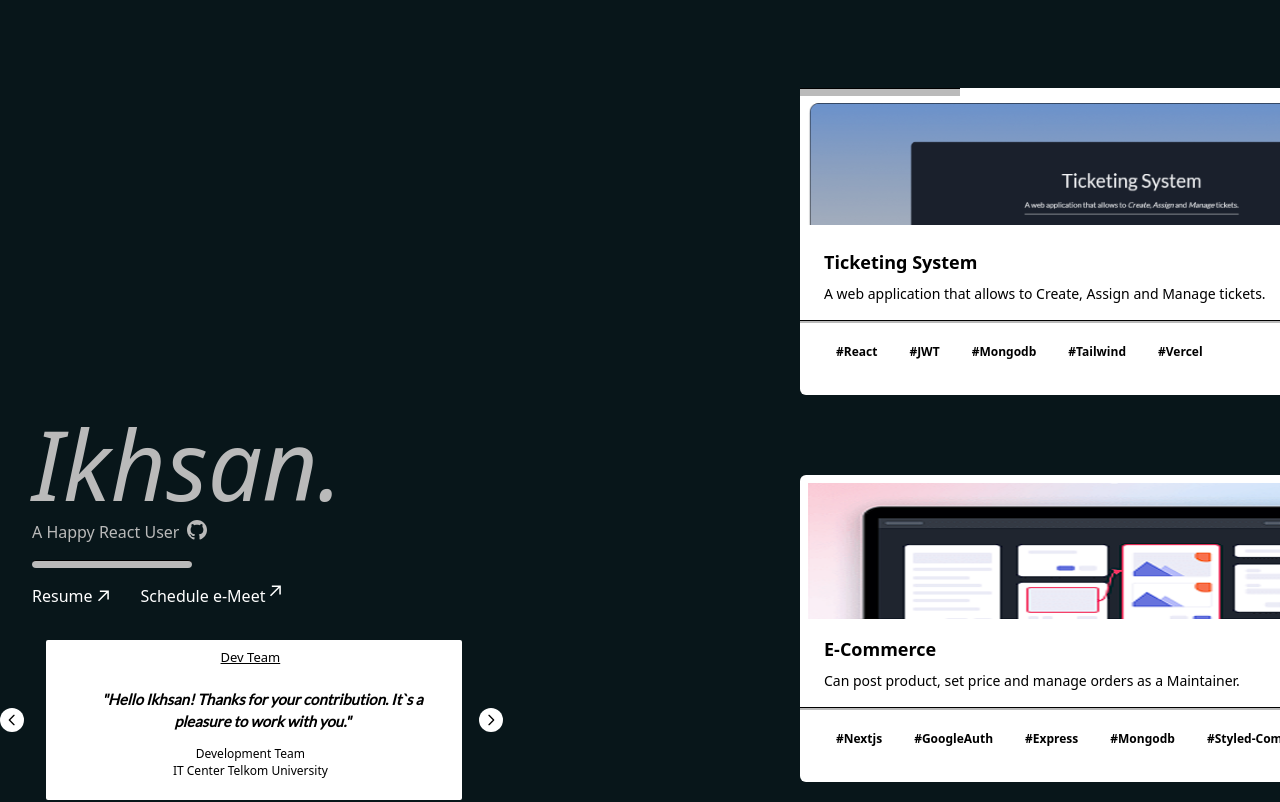
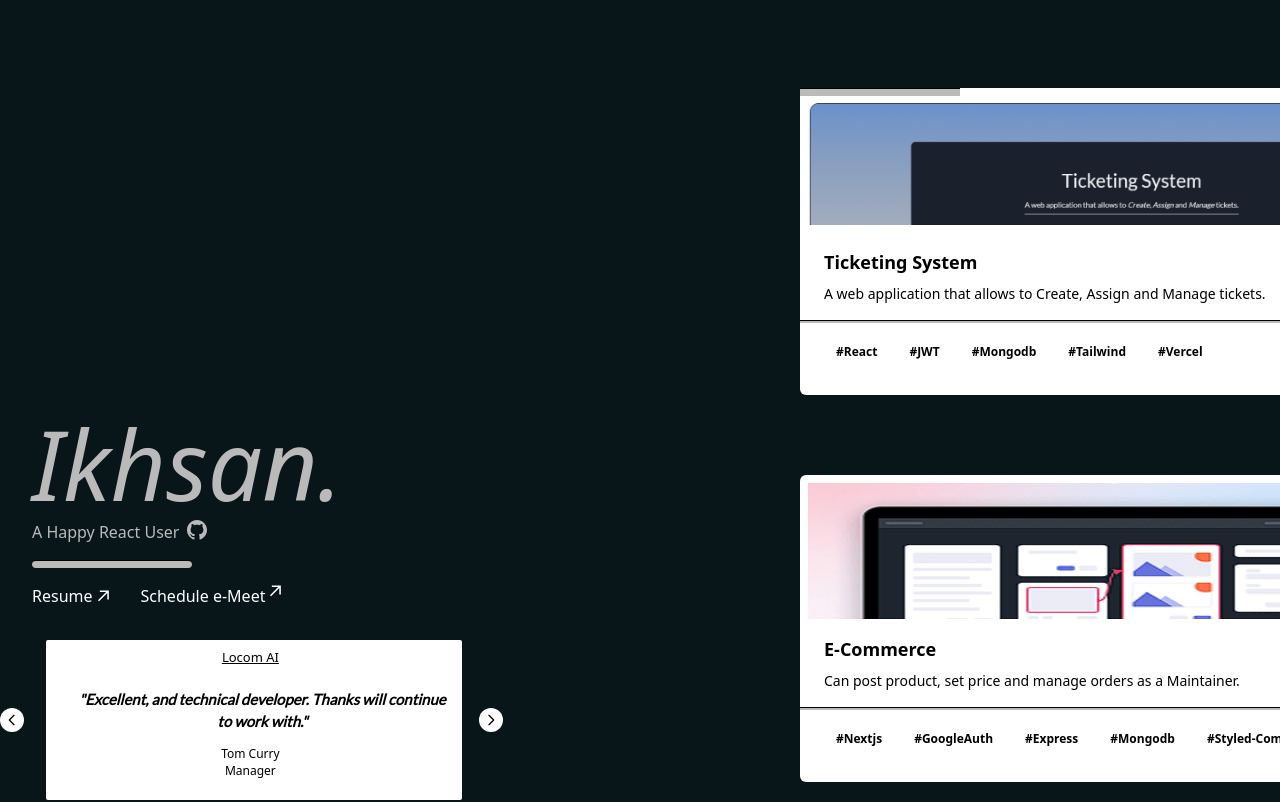
Before and after one commit to ikhsannh/ikhsannh.com, a Next.js app: page / in a window 1280 px wide. Shown: the top 802 px of the page. Built offline with nearby package versions, Linux system fonts and the light colour scheme.

Commit message:
Feat: +Testimoni Client

```diff
--- a/components/LeftComponent.tsx
+++ b/components/LeftComponent.tsx
@@ -7,6 +7,13 @@ import Carousel from './Carousel'
 import IconGithub from './Icon/IconGithub'
 
 const items = [
+   {
+    title: 'Locom AI',
+    feedback: '"Excellent, and technical developer. Thanks will continue to work with."',
+    client: 'Tom Curry',
+    clientTitle: 'Manager',
+    url: 'https://locom.ai/',
+  },
   {
     title: 'Dev Team',
     feedback: '"Hello Ikhsan! Thanks for your contribution. It`s a pleasure to work with you."',
```
